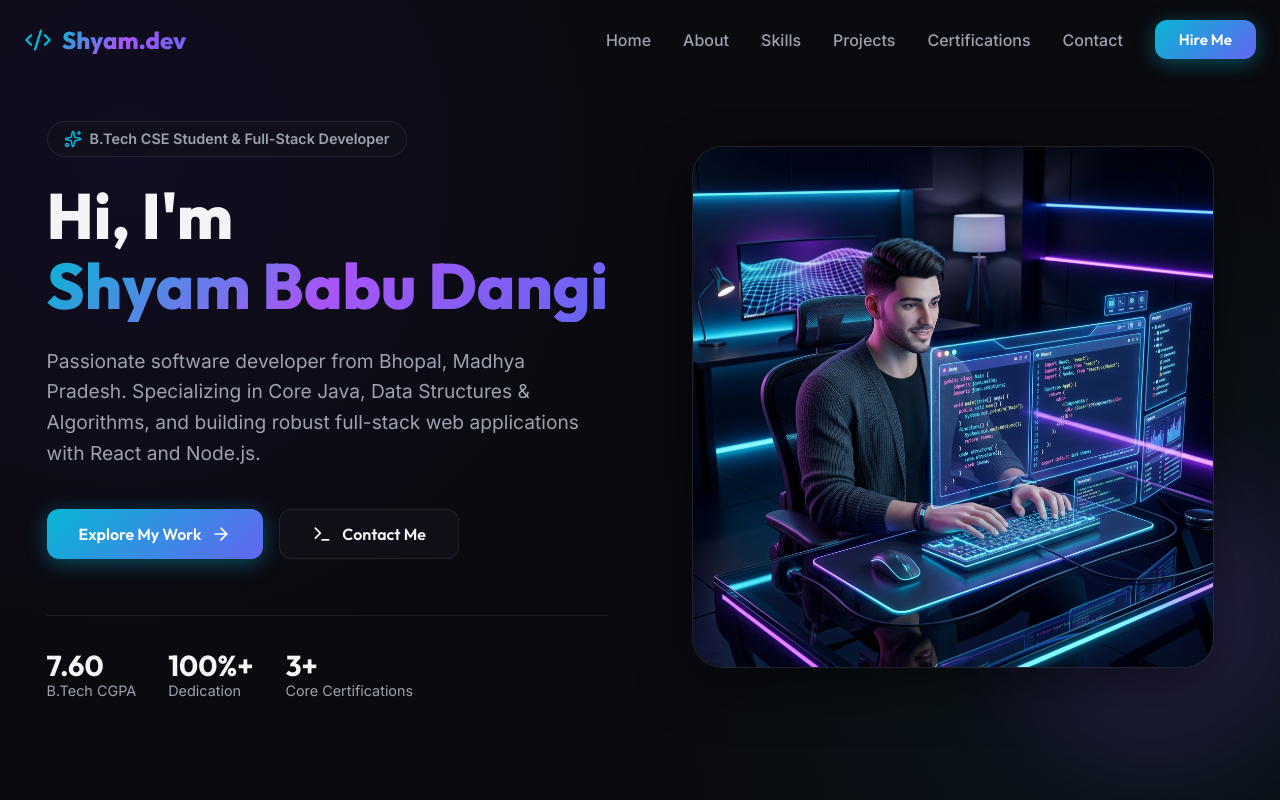
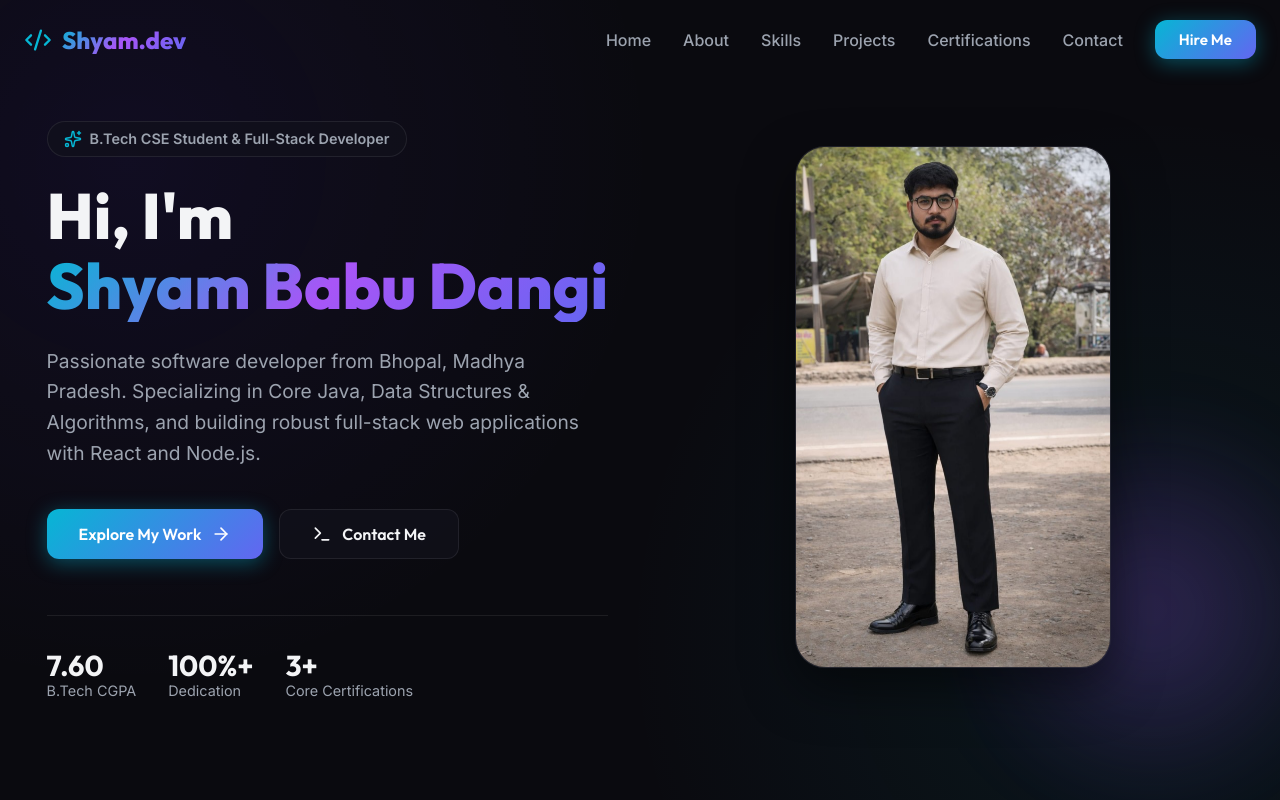
Before and after one commit to shyam-08-02-2004/portfollio, a React (Vite) app: page / in a window 1280 px wide. Shown: the top 800 px of the page. Built offline with nearby package versions, Linux system fonts and the light colour scheme.

Commit message:
Update hero section image to personal profile portrait

```diff
--- a/src/components/Hero.tsx
+++ b/src/components/Hero.tsx
@@ -115,8 +115,8 @@ const Hero: React.FC = () => {
               className="animate-float hero-img-wrapper"
             >
               <img
-                src="/hero_coding_avatar.png"
-                alt="Shyam Babu Dangi Coding Avatar"
+                src="/shyam_profile.jpg"
+                alt="Shyam Babu Dangi Portrait"
                 style={{
                   width: '100%',
                   height: 'auto',
```
Also changed, not shown: public/shyam_profile.jpg (added).
